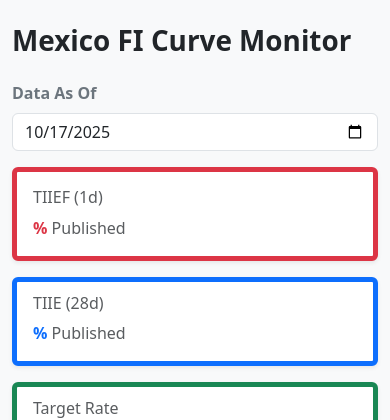
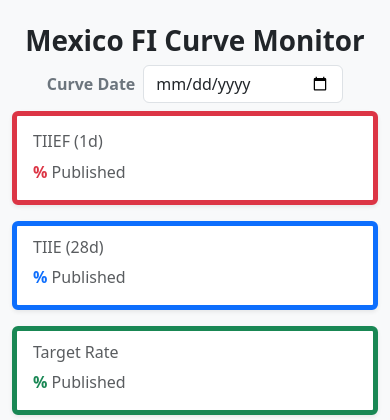
Before and after one commit to mrodrigue3425/FinanceWebsite, a Flask app: template templates/dashboard.html in a window 390 px wide. Shown: the part 56-476 px from the top of the page. Run offline with Flask 3, Linux system fonts and the light colour scheme; the template is opened without the code that fills it, so the values that code supplies are empty.

Commit message:
style(dashboard): move date delector to same level as title and ensure functionality for large and small screens

```diff
--- a/static/css/style.css
+++ b/static/css/style.css
@@ -6,3 +6,7 @@ main {
     margin-top: 24px;
     margin-bottom: 24px;
 }
+
+#date-selector {
+    max-width: 200px;
+}
--- a/templates/dashboard.html
+++ b/templates/dashboard.html
@@ -11,16 +11,27 @@
 
 <!-- Fills the main content area (inside the <main> tag) -->
 {% block content %}
+<!-- 1. TITLE AND DATE SELECTOR -->
 
-    <h1 class="mb-4 text-dark fw-bold">Mexico FI Curve Monitor</h1>
+    <div class="row g-2 mb-2">
+        <div class="col-lg-7 col-md-8 col-sm-12
+                    text-center text-lg-start">
+            <h1 class="mb-0 text-dark fw-bold">Mexico FI Curve Monitor</h1>
+        </div>
 
-    <!-- 1. SUMMARY BAR WITH KEY METRICS AND DATE SELECTOR -->
+        <div class="col-lg-5 col-md-4 col-sm-12
+                    d-flex justify-content-lg-end justify-content-center
+                    align-items-center">
+            <label class="form-label fw-bold text-secondary mb-0 me-2 text-nowrap">
+                Curve Date
+            </label>
+            <input type="date" id="date-selector" class="form-control">
+        </div>
+    </div>
+
+
+    <!-- 1. SUMMARY BAR WITH KEY MACRO METRICS -->
     <div class="row mb-5 align-items-center">
-        <!-- Date Selector -->
-        <div class="col-lg-3 col-md-4 mb-3">
-            <label for="date-selector" class="form-label fw-bold text-secondary">Data As Of</label>
-            <input type="date" id="date-selector" class="form-control" value="2025-10-17" max="2025-10-17">
-        </div>
 
         <!-- Metric Cards Container (Now uses col-lg-9 to keep layout similar to previous version) -->
         <div class="col-lg-9 col-md-8">
```
